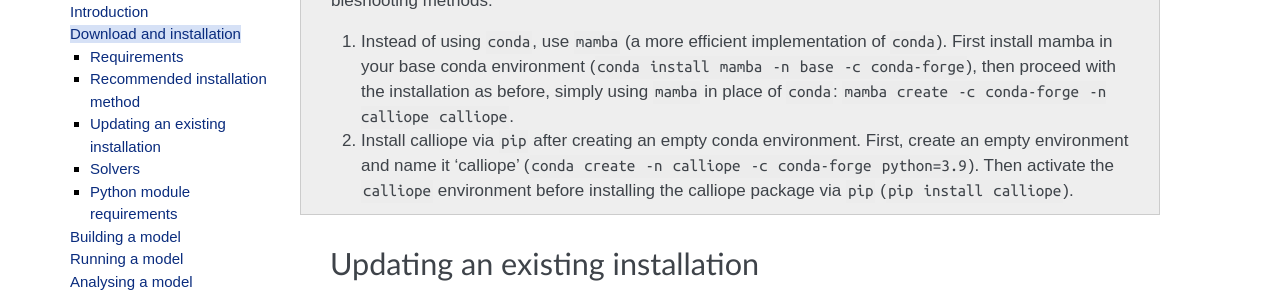
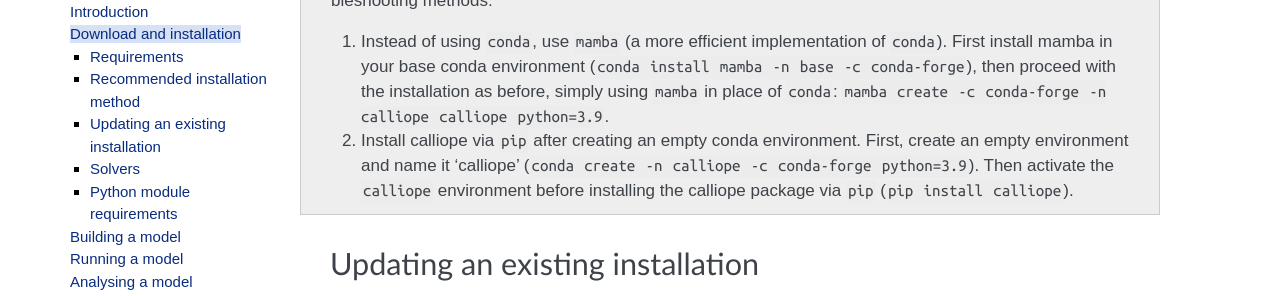
Before and after one commit to calliope-project/calliope, a Sphinx documentation site: the page built from doc/user/installation.rst, in a window 1280 px wide and 900 px high, scrolled down 979 px. Shown: the part 152-448 px from the top of the window. Built offline with Sphinx 7.4.7, drawn with Linux system fonts in a browser that asks for light colours; some web fonts are replaced; pages that are not in the unit, such as notebooks, are missing from menus; a script that is not in the unit is left out.

Commit message:
Docs/changelog updates

```diff
--- a/changelog.rst
+++ b/changelog.rst
@@ -6,7 +6,7 @@
 0.6.9 (dev)
 -----------
 
-|changed| Multi-platform CI tests are run on Python 3.9 instead of Python 3.8. Linux tests are also run for versions 3.7 and 3.8.
+|changed| Multi-platform CI tests are run on Python 3.9 instead of Python 3.8. Linux tests are also run for versions 3.7 and 3.8. This has been explicitly mentioned in the documentation.
 
 |fixed| Spurious negative values in `storage_inital` in operate mode are ignored in subsequent optimisation runs (#379). Negative values are a result of optimisation tolerances allowing a strictly positive decision variable to end up with (very small in magnitude) negative values. Forcing these to zero between operate mode runs ensures that Pyomo doesn't raise an exception that input values are outside the valid domain (NonNegativeReals).
 
--- a/doc/user/installation.rst
+++ b/doc/user/installation.rst
@@ -45,7 +45,7 @@
 
     If you are having trouble with the recommended installation method, you can try the following troubleshooting methods:
 
-    1. Instead of using ``conda``, use ``mamba`` (a more efficient implementation of ``conda``). First install mamba in your base conda environment (``conda install mamba -n base -c conda-forge``), then proceed with the installation as before, simply using ``mamba`` in place of ``conda``: ``mamba create -c conda-forge -n calliope calliope``.
+    1. Instead of using ``conda``, use ``mamba`` (a more efficient implementation of ``conda``). First install mamba in your base conda environment (``conda install mamba -n base -c conda-forge``), then proceed with the installation as before, simply using ``mamba`` in place of ``conda``: ``mamba create -c conda-forge -n calliope calliope python=3.9``.
 
     2. Install calliope via ``pip`` after creating an empty conda environment. First, create an empty environment and name it 'calliope' (``conda create -n calliope -c conda-forge python=3.9``). Then activate the ``calliope`` environment before installing the calliope package via ``pip`` (``pip install calliope``).
 
```
